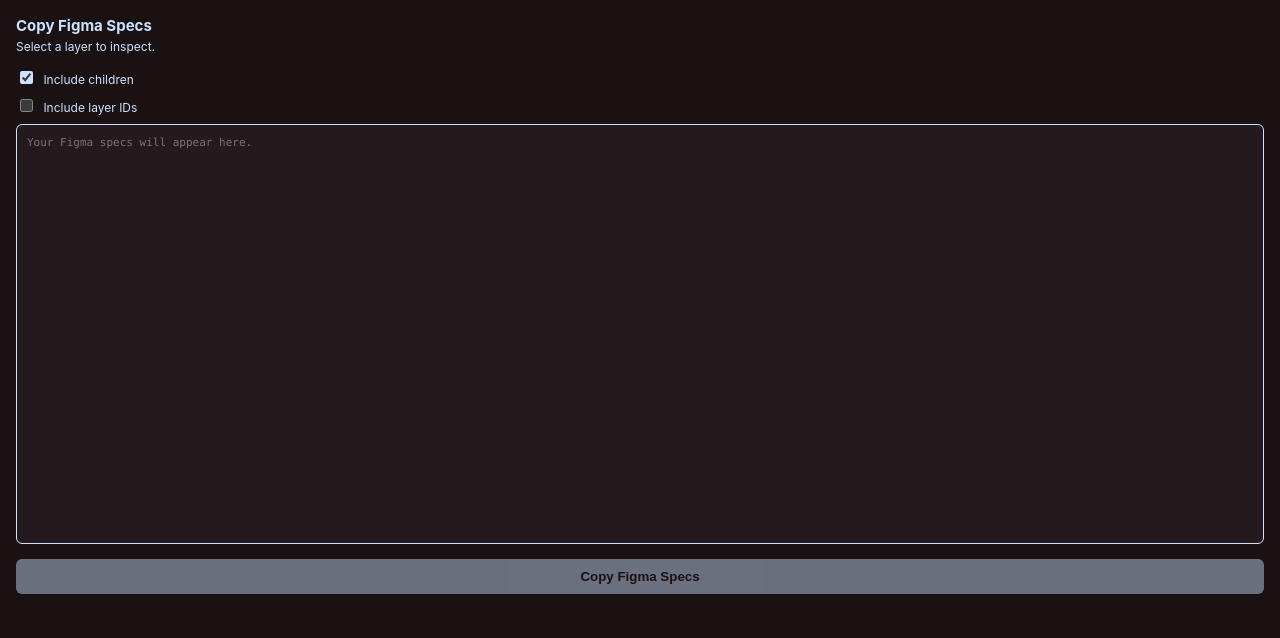
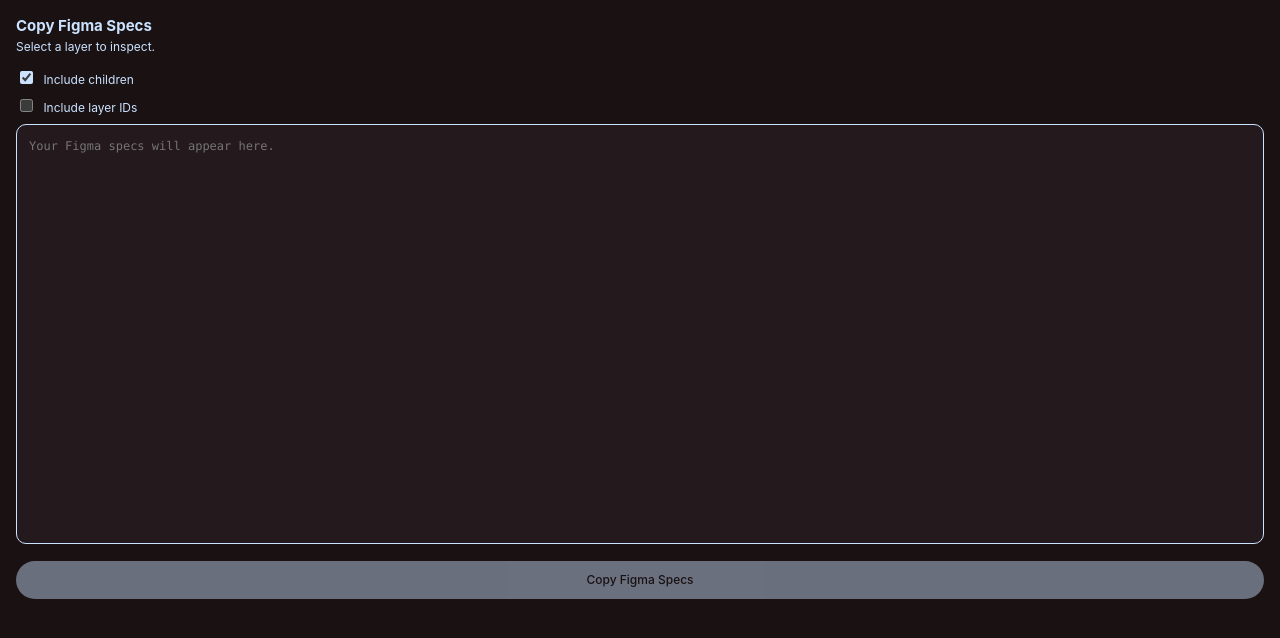
Before and after one commit to qavecreatives/CopyFigmaSpecs, a website: page ui.html in a window 1280 px wide. Drawn offline with Linux system fonts and the light colour scheme.

Commit message:
Polish plugin typography and button states

```diff
--- a/ui.html
+++ b/ui.html
@@ -10,8 +10,11 @@
     #status { margin-bottom: 14px; color: #CBE3FF; overflow: hidden; text-overflow: ellipsis; white-space: nowrap; }
     label { display: block; margin: 9px 0; color: #CBE3FF; }
     input { margin-right: 7px; accent-color: #CBE3FF; }
-    textarea { width: 100%; height: 420px; resize: none; padding: 10px; border: 1px solid #CBE3FF; border-radius: 6px; color: #CBE3FF; background: #24191C; font: 11px/1.45 ui-monospace, SFMono-Regular, Consolas, monospace; }
-    button { width: 100%; margin-top: 12px; padding: 10px; border: 0; border-radius: 6px; color: #1A1113; background: #CBE3FF; font-weight: 600; cursor: pointer; }
+    textarea { width: 100%; height: 420px; resize: none; padding: 12px; border: 1px solid #CBE3FF; border-radius: 10px; color: #CBE3FF; background: #24191C; font: 12px/1.5 "Space Grotesk Mono", ui-monospace, SFMono-Regular, Consolas, monospace; }
+    button { width: 100%; margin-top: 14px; padding: 12px 18px; border: 0; border-radius: 999px; color: #1A1113; background: #CBE3FF; font: 500 12px/1.2 "Space Grotesk", Inter, system-ui, sans-serif; cursor: pointer; transition: background .16s ease, transform .16s ease, box-shadow .16s ease; }
+    button:hover:not(:disabled) { background: #E2F0FF; transform: translateY(-1px); box-shadow: 0 4px 14px rgba(203, 227, 255, .16); }
+    button:active:not(:disabled) { background: #B7D4F2; transform: translateY(0); box-shadow: none; }
+    button:focus-visible { outline: 2px solid #CBE3FF; outline-offset: 3px; }
     button:disabled { opacity: .45; cursor: default; }
     #feedback { min-height: 18px; margin-top: 8px; color: #CBE3FF; text-align: center; }
   </style>
```
